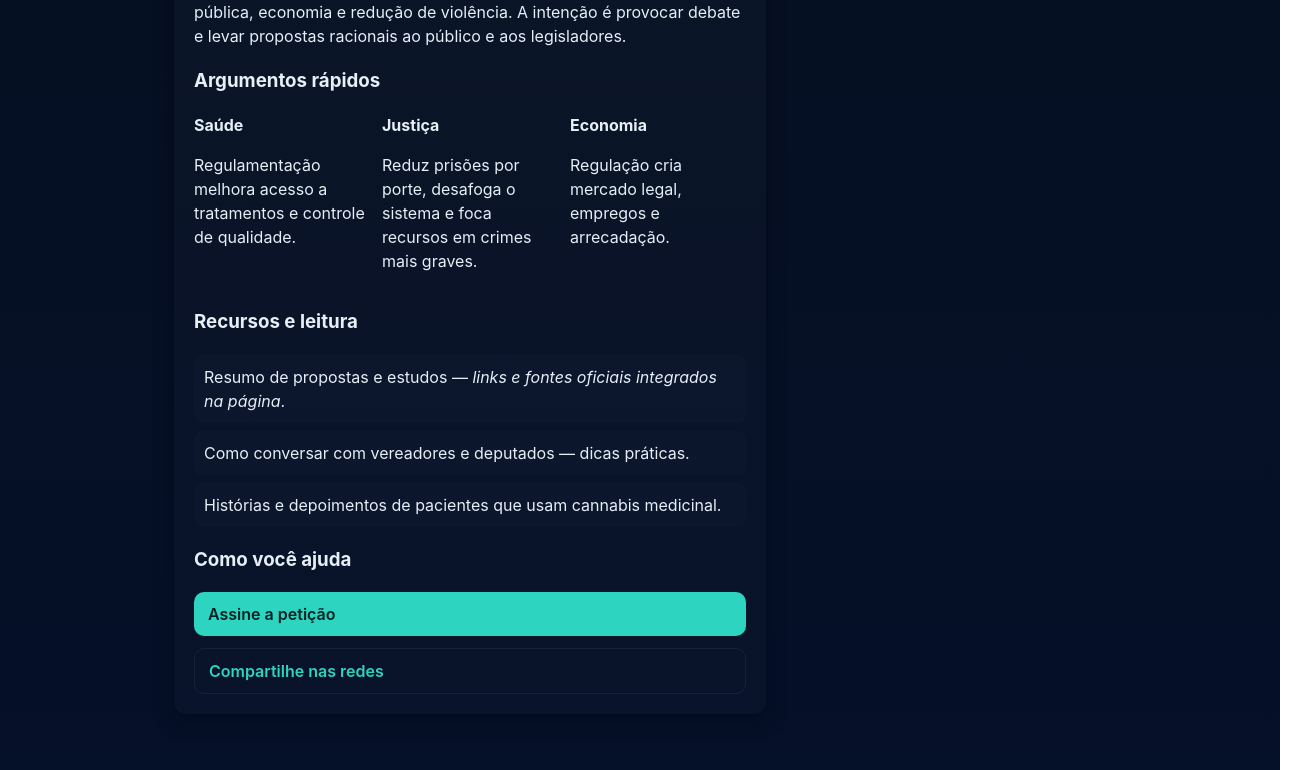
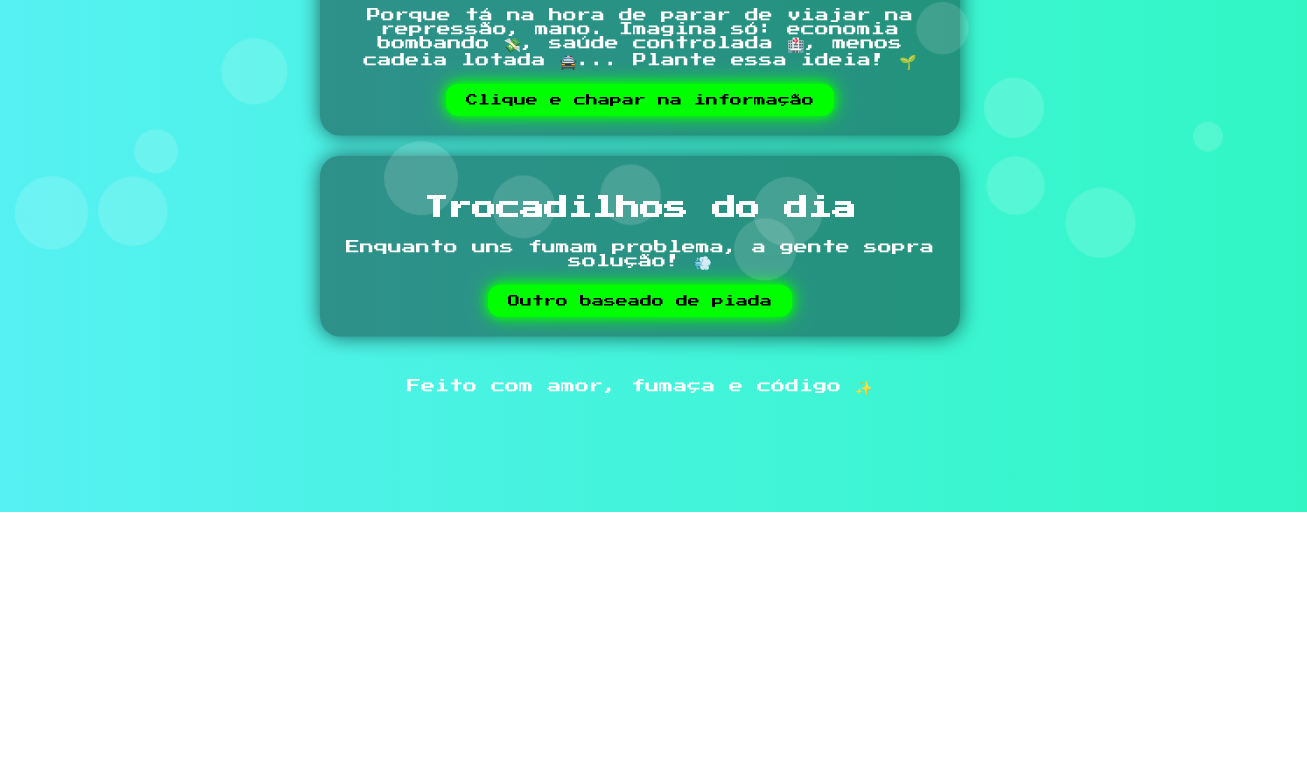
Before and after one commit to Wizard-err/FUEGOBABILA, a plain HTML site: page index.html in a window 1280 px wide. Shown: the part 288-1058 px from the top of the page, 1307 px wide, since content can reach past the window. After the commit the page ends 800 px from the top, so only its background shows below. Drawn offline with Linux system fonts and the light colour scheme.

Commit message:
Update index.html

```diff
--- a/index.html
+++ b/index.html
@@ -1,83 +1,142 @@
+<!doctype html>
 <html lang="pt-BR">
 <head>
   <meta charset="utf-8" />
   <meta name="viewport" content="width=device-width, initial-scale=1" />
-<title>Legaliza o Verdinho • Campanha</title>
-<meta name="description" content="Campanha por políticas mais justas e racionais sobre a cannabis no Brasil." />
+  <title>Legaliza Verdinha 🍃</title>
   <style>
-:root{--bg:#0f1724;--card:#0b1220;--accent:#2dd4bf;--muted:#94a3b8;--glass:rgba(255,255,255,0.03)}
-*{box-sizing:border-box}
-body{margin:0;font-family:Inter,system-ui,-apple-system,Segoe UI,Roboto,"Helvetica Neue",Arial;background:linear-gradient(180deg,#071021 0%,#051029 100%);color:#e6eef6;line-height:1.5}
-.container{max-width:980px;margin:32px auto;padding:24px}
-header{display:flex;align-items:center;gap:16px}
-.logo{width:64px;height:64px;border-radius:12px;background:var(--glass);display:flex;align-items:center;justify-content:center;font-weight:700;color:var(--accent);font-size:22px}
-h1{margin:0;font-size:28px}
-p.lead{color:var(--muted);margin-top:6px}
-.hero{display:grid;grid-template-columns:1fr 320px;gap:20px;margin-top:24px}
-.card{background:linear-gradient(180deg, rgba(255,255,255,0.02), rgba(255,255,255,0.01));padding:20px;border-radius:12px;box-shadow:0 6px 18px rgba(2,6,23,0.6)}
-.actions{display:flex;flex-direction:column;gap:12px}
-.btn{display:inline-block;padding:10px 14px;border-radius:10px;text-decoration:none;font-weight:600}
-.btn-primary{background:var(--accent);color:#042124}
-.btn-ghost{background:transparent;border:1px solid rgba(255,255,255,0.06);color:var(--accent)}
-.stat{display:flex;gap:12px;align-items:center}
-.stat b{font-size:22px}
-section{margin-top:18px}
-.grid3{display:grid;grid-template-columns:repeat(3,1fr);gap:12px}
-ul.resources{list-style:none;padding:0;margin:0}
-ul.resources li{padding:10px;border-radius:8px;background:rgba(255,255,255,0.01);margin-bottom:8px}
-footer{margin-top:28px;padding-top:18px;border-top:1px dashed rgba(255,255,255,0.03);color:var(--muted)}
-@media(max-width:880px){.hero{grid-template-columns:1fr}.grid3{grid-template-columns:1fr}}
+    @import url('https://fonts.googleapis.com/css2?family=Press+Start+2P&display=swap');
+    body{
+      margin:0;
+      font-family:'Press Start 2P', cursive;
+      background:linear-gradient(270deg,#00ff87,#60efff,#ff6ec7,#ffde59);
+      background-size:800% 800%;
+      animation:gradientBG 20s ease infinite;
+      color:white;
+      overflow-x:hidden;
+      text-align:center;
+    }
+    @keyframes gradientBG{
+      0%{background-position:0% 50%}
+      50%{background-position:100% 50%}
+      100%{background-position:0% 50%}
+    }
+    header{
+      padding:40px 20px;
+      animation:pulse 3s infinite;
+    }
+    @keyframes pulse{
+      0%,100%{transform:scale(1)}
+      50%{transform:scale(1.1)}
+    }
+    h1{
+      font-size:32px;
+      text-shadow:0 0 10px #0f0,0 0 20px #0f0,0 0 40px #0f0;
+    }
+    p{
+      font-size:14px;
+    }
+    .smoke{
+      position:fixed;
+      top:0;left:0;width:100%;height:100%;pointer-events:none;overflow:hidden;
+    }
+    .smoke span{
+      position:absolute;
+      bottom:-100px;
+      width:40px;height:40px;
+      background:rgba(255,255,255,0.2);
+      border-radius:50%;
+      animation:rise 12s linear infinite;
+    }
+    @keyframes rise{
+      0%{transform:translateY(0) scale(1);opacity:0.5}
+      50%{opacity:0.8}
+      100%{transform:translateY(-120vh) scale(2);opacity:0}
+    }
+    .card{
+      background:rgba(0,0,0,0.4);
+      margin:20px auto;
+      max-width:600px;
+      padding:20px;
+      border-radius:20px;
+      box-shadow:0 0 20px rgba(0,0,0,0.6);
+      animation:float 6s ease-in-out infinite;
+    }
+    @keyframes float{
+      0%,100%{transform:translateY(0)}
+      50%{transform:translateY(-10px)}
+    }
+    button{
+      background:#0f0;
+      border:none;
+      padding:10px 20px;
+      border-radius:12px;
+      cursor:pointer;
+      font-family:'Press Start 2P', cursive;
+      font-size:12px;
+      color:#000;
+      box-shadow:0 0 10px #0f0,0 0 20px #0f0;
+      transition:transform 0.2s;
+    }
+    button:hover{transform:scale(1.2) rotate(-2deg)}
+    footer{
+      margin:40px 0;
+      font-size:10px;
+    }
   </style>
 </head>
 <body>
-<div class="container">
   <header>
-<div class="logo">LV</div>
-<div>
-<h1>Legaliza o Verdinho</h1>
-<p class="lead">Campanha digital por uma política mais humana, científica e econômica sobre a cannabis.</p>
-</div>
+    <h1>🍁 Legaliza Verdinha 🍁</h1>
+    <p>Um site que é um verdadeiro *baseado de informação* 🌿</p>
   </header>
 
-
-<div class="hero">
   <div class="card">
     <h2>Por que legalizar?</h2>
-<p>Nossa campanha reúne argumentos práticos e dados sobre saúde pública, economia e redução de violência. A intenção é provocar debate e levar propostas racionais ao público e aos legisladores.</p>
+    <p>Porque tá na hora de parar de viajar na repressão, mano. Imagina só: economia bombando 💸, saúde controlada 🏥, menos cadeia lotada 🚔... Plante essa ideia! 🌱</p>
+    <button onclick="chapar()">Clique e chapar na informação</button>
+  </div>
 
+  <div class="card">
+    <h2>Trocadilhos do dia</h2>
+    <p id="trocadilho">Carregando...</p>
+    <button onclick="novoTrocadilho()">Outro baseado de piada</button>
+  </div>
 
-<section>
-<h3>Argumentos rápidos</h3>
-<div class="grid3">
-<div>
-<strong>Saúde</strong>
-<p class="muted">Regulamentação melhora acesso a tratamentos e controle de qualidade.</p>
-</div>
-<div>
-<strong>Justiça</strong>
-<p class="muted">Reduz prisões por porte, desafoga o sistema e foca recursos em crimes mais graves.</p>
-</div>
-<div>
-<strong>Economia</strong>
-<p class="muted">Regulação cria mercado legal, empregos e arrecadação.</p>
-</div>
-</div>
-</section>
+  <footer>
+    <p>Feito com amor, fumaça e código ✨</p>
+  </footer>
 
+  <div class="smoke"></div>
 
-<section>
-<h3>Recursos e leitura</h3>
-<ul class="resources">
-<li>Resumo de propostas e estudos — <em>links e fontes oficiais integrados na página</em>.</li>
-<li>Como conversar com vereadores e deputados — dicas práticas.</li>
-<li>Histórias e depoimentos de pacientes que usam cannabis medicinal.</li>
-</ul>
-</section>
+  <script>
+    function chapar(){
+      alert('Já chapou de informação hoje? 🤯🍀');
+    }
 
+    const trocadilhos=[
+      'Não queima largada, queima verdinha! 🔥',
+      'Se a vida tá cinza, acende a cor! 🌈',
+      'Plante amor, colha paz... e talvez uns baseados. ✌️',
+      'Economia verde de verdade! 💸🍃',
+      'Enquanto uns fumam problema, a gente sopra solução! 💨'
+    ];
 
-<section>
-<h3>Como você ajuda</h3>
-<div class="actions">
-<a class="btn btn-primary" href="#petition">Assine a petição</a>
-<a class="btn btn-ghost" href="#share">Compartilhe nas redes</a>
+    function novoTrocadilho(){
+      document.getElementById('trocadilho').innerText=trocadilhos[Math.floor(Math.random()*trocadilhos.length)];
+    }
+
+    novoTrocadilho();
+
+    // criar fumaça animada
+    const smoke=document.querySelector('.smoke');
+    for(let i=0;i<20;i++){
+      const s=document.createElement('span');
+      s.style.left=Math.random()*100+'%';
+      s.style.animationDuration=5+Math.random()*10+'s';
+      s.style.width=s.style.height=20+Math.random()*40+'px';
+      smoke.appendChild(s);
+    }
+  </script>
+</body>
 </html>
```
Lines whose indentation alone changed are shown as unchanged.
